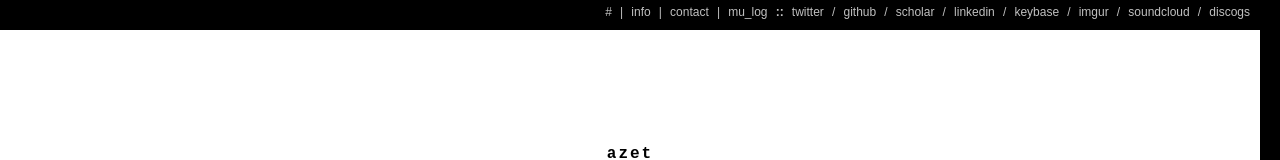
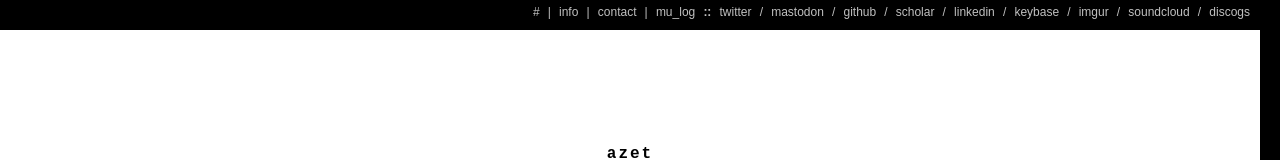
Before and after one commit to azet/azet.github.io, a plain HTML site: page index.html in a window 1280 px wide. Shown: the top 160 px of the page. Drawn offline with nearby package versions, Linux system fonts and the light colour scheme.

Commit message:
add mastodon link (with rel=me verification)

```diff
--- a/index.html
+++ b/index.html
@@ -69,6 +69,7 @@
 	<a href="http://mulog.azet.org">mu_log</a>
 	<strong>::</strong>
 	<a href="https://twitter.com/a_z_e_t">twitter</a> /
+	<a rel="me" href="https://chaos.social/@azet">mastodon</a> /
 	<a href="https://github.com/azet">github</a> /
 	<a href="https://scholar.google.com/citations?user=pMyYN5wAAAAJ">scholar</a> /
 	<a href="https://www.linkedin.com/in/aaronzauner">linkedin</a> /
```
